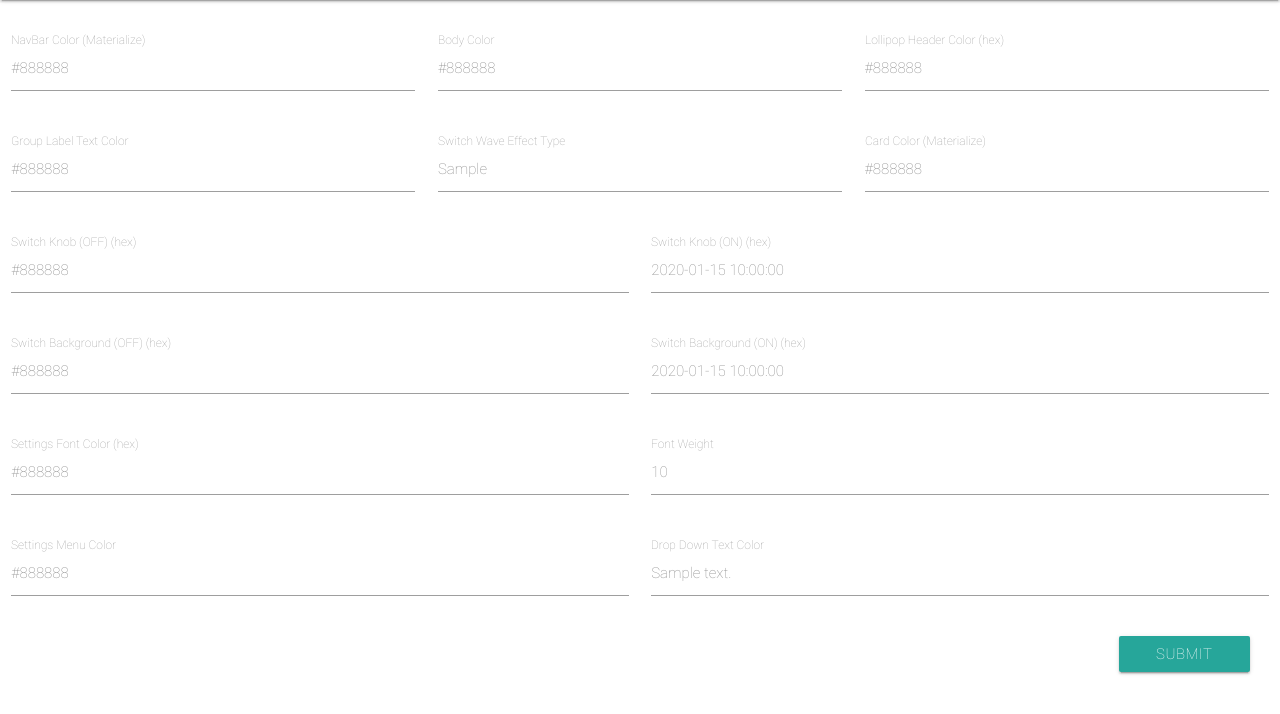
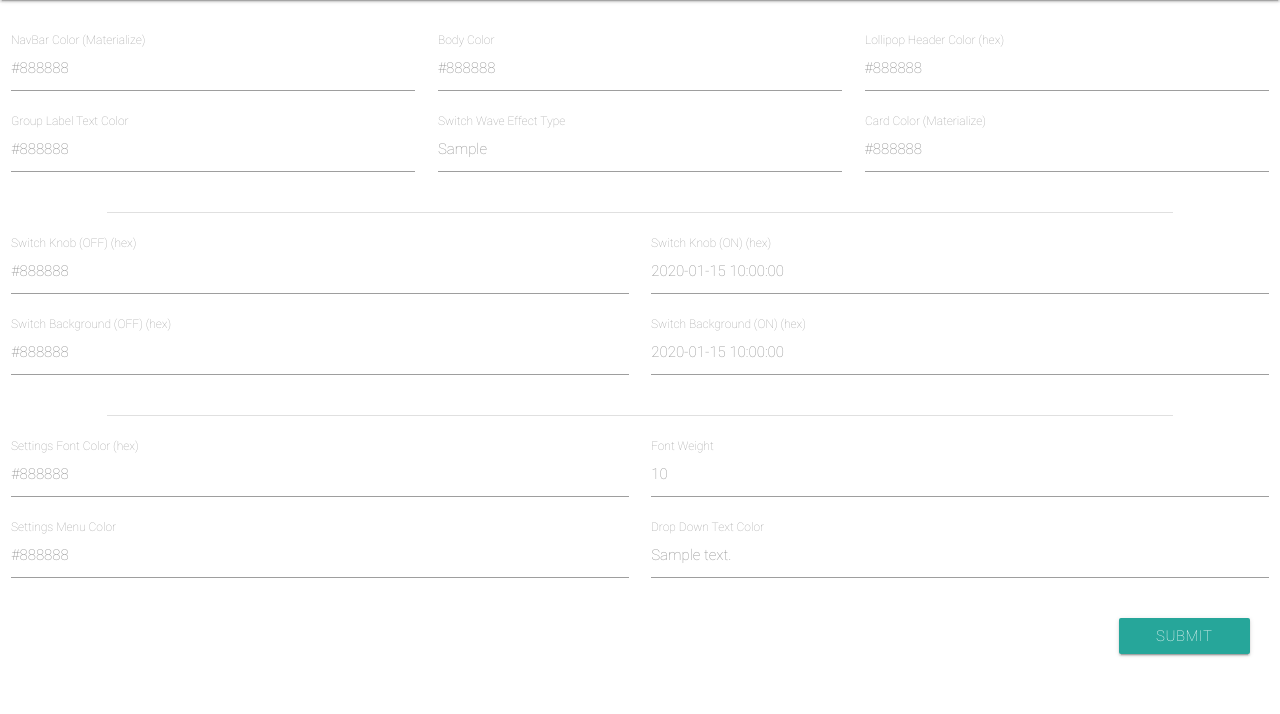
Before and after one commit to godzillaba/rpi-home-controller, a Python web app: template web/templates/settings/UI-settings.html in a window 1280 px wide. Shown: the part 64-778 px from the top of the page. Run offline with Jinja, Linux system fonts and the light colour scheme; the template is opened without the code that fills it: most values are stand-ins (such as "Sample title", 1, 10 or a date in 2020); some libraries are stand-ins or nearby versions.

Commit message:
created macros for cards and inputs

```diff
--- a/web/templates/base-settings.html
+++ b/web/templates/base-settings.html
@@ -1,4 +1,6 @@
 {% extends "base.html" %}
+
+{% import "macros.html" as m %}
 
 {% block nav_settings_active %}active{% endblock %}
 
@@ -15,18 +17,9 @@
         <div id="NetworkForm" class='{% block NetworkForm_show %}hide{% endblock %}'>
 
             <div class="row">
-                <div class="input-field col s4">
-                    <input value="{{ data.HTTP.port }}" id="HTTP_Port" type="text" class="validate">
-                    <label class="active" for="HTTP_Port">HTTP Port</label>
-                </div>
-                <div class="input-field col s4">
-                    <input value="{{ data.WebSocket.port }}" id="WebSocket_Port" type="text" class="validate">
-                    <label class="active" for="HTTP_Port">WebSocket Port</label>
-                </div>
-                <div class="input-field col s4">
-                    <input value="{{ data.TCP.port }}" id="TCP_Port" type="text" class="validate">
-                    <label class="active" for="HTTP_Port">TCP Port</label>
-                </div>
+                {{ m.input_text(data.HTTP.port, "HTTP Port", "s4", "HTTP_Port") }}
+                {{ m.input_text(data.WebSocket.port, "WebSocket Port", "s4", "WebSocket_Port") }}
+				{{ m.input_text(data.TCP.port, "TCP Port", "s4", "TCP_Port") }}
             </div>
 
         </div>
@@ -34,78 +27,38 @@
         <div id="UIForm" class='{% block UIForm_show %}hide{% endblock %}'>
 
             <div class="row">
-                <div class="input-field col s4">
-                    <input value="{{ data.Web.UI.NavColor }}" id="NavColor" type="text" class="validate">
-                    <label class="active tooltipped" for="NavColor" data-position="right" data-delay="50" data-tooltip="Materialize Color Pallete - materializecss.com">NavBar Color (Materialize)</label>
-                </div>
-                <div class="input-field col s4">
-                    <input value="{{ data.Web.UI.BodyColor }}" id="BodyColor" type="text" class="validate">
-                    <label class="active" for="BodyColor">Body Color</label>
-                </div>
-                <div class="input-field col s4">
-                    <input value="{{ data.Web.UI.ChromeHeaderColor }}" id="ChromeHeaderColor" type="text" class="validate">
-                    <label class="active" for="ChromeHeaderColor">Lollipop Header Color (hex)</label>
-                </div>
+                {{ m.input_text(data.Web.UI.NavColor, "NavBar Color (Materialize)", "s6 l4", "NavColor") }}
+				{{ m.input_text(data.Web.UI.BodyColor, "Body Color", "s6 l4", "BodyColor") }}
+				{{ m.input_text(data.Web.UI.ChromeHeaderColor, "Lollipop Header Color (hex)", "s6 l4", "ChromeHeaderColor") }}
+
+				{{ m.input_text(data.Web.UI.LabelColor, "Group Label Text Color", "s6 l4", "LabelColor") }}
+				{{ m.input_text(data.Web.UI.WaveType, "Switch Wave Effect Type", "s6 l4", "WaveType") }}
+				{{ m.input_text(data.Web.UI.CardColor, "Card Color (Materialize)", "s6 l4", "CardColor") }}
             </div>
 
 
+		    <div class="row">
+            <div class="divider col offset-s1 s10"></div>
+		    </div>
+
             <div class="row">
-                <div class="input-field col s4">
-                    <input value="{{ data.Web.UI.LabelColor }}" id="LabelColor" type="text" class="validate">
-                    <label class="active" for="LabelColor">Group Label Text Color</label>
-                </div>
-                <div class="input-field col s4">
-                    <input value="{{ data.Web.UI.WaveType }}" id="WaveType" type="text" class="validate">
-                    <label class="active" for="WaveType">Switch Wave Effect Type</label>
-                </div>
-                <div class="input-field col s4">
-                    <input value="{{ data.Web.UI.CardColor }}" id="CardColor" type="text" class="validate">
-                    <label class="active tooltipped" for="NavColor" data-position="left" data-delay="50" data-tooltip="Materialize Color Pallete - materializecss.com" for="CardColor">Card Color (Materialize)</label>
-                </div>
+                {{ m.input_text(data.Web.UI.SwitchKnobColorOff, "Switch Knob (OFF) (hex)", "s6", "SwitchKnobColorOff") }}
+				{{ m.input_text(data.Web.UI.SwitchKnobColorOn, "Switch Knob (ON) (hex)", "s6", "SwitchKnobColorOn") }}
+
+				{{ m.input_text(data.Web.UI.SwitchBGColorOff, "Switch Background (OFF) (hex)", "s6", "SwitchBGColorOff") }}
+				{{ m.input_text(data.Web.UI.SwitchBGColorOn, "Switch Background (ON) (hex)", "s6", "SwitchBGColorOn") }}
             </div>
 
+		    <div class="row">
+            <div class="divider col offset-s1 s10"></div>
+		    </div>
 
             <div class="row">
-                <div class="input-field col s6">
-                    <input value="{{ data.Web.UI.SwitchKnobColorOff }}" id="SwitchKnobColorOff" type="text" class="validate">
-                    <label class="active" for="SwitchKnobColorOff">Switch Knob (OFF) (hex)</label>
-                </div>
-                <div class="input-field col s6">
-                    <input value="{{ data.Web.UI.SwitchKnobColorOn }}" id="SwitchKnobColorOn" type="text" class="validate">
-                    <label class="active" for="SwitchKnobColorOn">Switch Knob (ON) (hex)</label>
-                </div>
-            </div>
-            <div class="row">
-                <div class="input-field col s6">
-                    <input value="{{ data.Web.UI.SwitchBGColorOff }}" id="SwitchBGColorOff" type="text" class="validate">
-                    <label class="active" for="SwitchBGColorOff">Switch Background (OFF) (hex)</label>
-                </div>
-                <div class="input-field col s6">
-                    <input value="{{ data.Web.UI.SwitchBGColorOn }}" id="SwitchBGColorOn" type="text" class="validate">
-                    <label class="active" for="SwitchBGColorOn">Switch Background (ON) (hex)</label>
-                </div>
-            </div>
+				{{ m.input_text(data.Web.UI.SettingsFontColor, "Settings Font Color (hex)", "s6", "SettingsFontColor") }}
+				{{ m.input_text(data.Web.UI.FontWeight, "Font Weight", "s6", "FontWeight") }}
 
-            <div class="row">
-                <div class="input-field col s6">
-                    <input value="{{ data.Web.UI.SettingsFontColor }}" id="SettingsFontColor" type="text" class="validate">
-                    <label class="active" for="SettingsFontColor">Settings Font Color (hex)</label>
-                </div>
-                <div class="input-field col s6">
-                    <input value="{{ data.Web.UI.FontWeight }}" id="FontWeight" type="text" class="validate">
-                    <label class="active" for="FontWeight">Font Weight</label>
-                </div>
-            </div>
-
-            <div class="row">
-                <div class="input-field col s6">
-                    <input value="{{ data.Web.UI.DropDownColor }}" id="DropDownColor" type="text" class="validate">
-                    <label class="active" for="DropDownColor">Settings Menu Color</label>
-                </div>
-                <div class="input-field col s6">
-                    <input value="{{ data.Web.UI.DropDownText }}" id="DropDownText" type="text" class="validate">
-                    <label class="active" for="DropDownText">Drop Down Text Color</label>
-                </div>
+				{{ m.input_text(data.Web.UI.DropDownColor, "Settings Menu Color", "s6", "DropDownColor") }}
+				{{ m.input_text(data.Web.UI.DropDownText, "Drop Down Text Color", "s6", "DropDownText") }}
             </div>
 
         </div>
@@ -116,38 +69,22 @@
             <div class="card address_group {{ data.Web.UI.CardColor }}">
 
                 <div class="row">
-                    <div class="input-field col s12">
-                        <input value="{{ address[0] }}" id="{{ address[0] }}" type="text" class="validate addr">
-                        <label class="active" for="{{ address[0] }}">Address</label>
-                    </div>
+					{{ m.input_text(address[0], "Address", "s12", "address[0]", class='addr') }}
                 </div>
 
                 {% for group in address %} {% if group.description and group.gpiopin %}
-                <div class="row switchgroupdata">
-                    <div class="input-field col s6">
-                        <input value="{{ group.description }}" id="{{ group.description }}_description" type="text" class="validate desc">
-                        <label class="active" for="{{group.description}}_desctipion">Label</label>
-                    </div>
 
-                    <div class="input-field col s6">
-                        <input value="{{ group.gpiopin }}" id="{{ group.description }}_gpiopin" type="text" class="validate gpiopin">
-                        <label class="active" for="{{group.description}}_gpiopin">GPIO Pin</label>
-                    </div>
+				<div class="row switchgroupdata">
+                    {{ m.input_text(group.description, "Label", "s6", group.description + "_description") }}
 
+					{{ m.input_text(group.gpiopin, "GPIO Pin", "s6", group.description + "_gpiopin") }}
                 </div>
-                {% endif %} {% endfor %}
+
+				{% endif %} {% endfor %}
 
                 <div class="row switchgroupdata">
-                    <div class="input-field col s6">
-                        <input value="" id="NEW_description" type="text" class="validate desc">
-                        <label class="active" for="NEW_desctipion">Label</label>
-                    </div>
-
-                    <div class="input-field col s6">
-                        <input value="" id="NEW_gpiopin" type="text" class="validate gpiopin">
-                        <label class="active" for="NEW_gpiopin">GPIO Pin</label>
-                    </div>
-
+                    {{ m.input_text("", "Label", "s6", "NEW_description") }}
+					{{ m.input_text("", "GPIO Pin", "s6", "NEW_gpiopin") }}
                 </div>
 
             </div>
@@ -160,23 +97,12 @@
             <div class="card address_group {{ data.Web.UI.CardColor }}">
 
                 <div class="row">
-                    <div class="input-field col s12">
-                        <input value="" id="NEW_addr" type="text" class="validate addr">
-                        <label class="active" for="NEW_addr">Address</label>
-                    </div>
+                    {{ m.input_text("", "Address", "s12", "NEW_addr", class='addr') }}
                 </div>
 
                 <div class="row switchgroupdata">
-                    <div class="input-field col s6">
-                        <input value="" id="NEW_description" type="text" class="validate desc">
-                        <label class="active" for="NEW_desctipion">Label</label>
-                    </div>
-
-                    <div class="input-field col s6">
-                        <input value="" id="NEW_gpiopin" type="text" class="validate gpiopin">
-                        <label class="active" for="NEW_gpiopin">GPIO Pin</label>
-                    </div>
-
+                    {{ m.input_text("", "Label", "s6", "NEW_description") }}
+					{{ m.input_text("", "GPIO Pin", "s6", "NEW_gpiopin") }}
                 </div>
             </div>
 
--- /dev/null
+++ b/web/templates/macros.html
@@ -0,0 +1,17 @@
+{% macro card(data) -%}
+<div class="card_container col s12 l6">
+    <div class="card {{ data.Web.UI.CardColor }}">
+        {{ caller() }}
+    </div>
+</div>
+{%- endmacro %}
+
+
+
+{% macro input_text(variable, label, sizing, id, class='') -%}
+<div class="input-field col {{ sizing }}">
+    <input value="{{ variable }}" id="{{ id }}" type="text" class="{{ class }}">
+    <label class="active" for="{{ id }}">{{ label }}</label>
+</div>
+
+{%- endmacro %}
```
Also changed, not shown: web/templates/home/index.html (+8 -5 lines).
